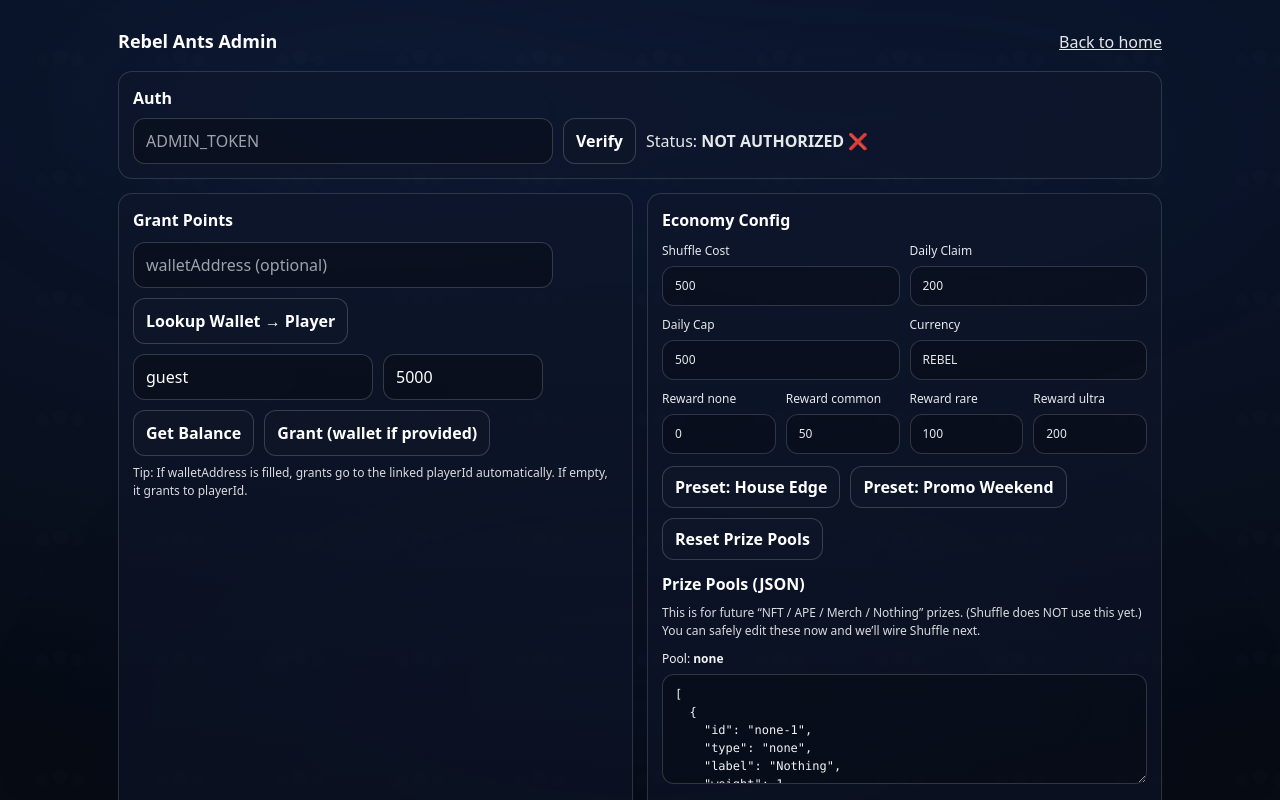
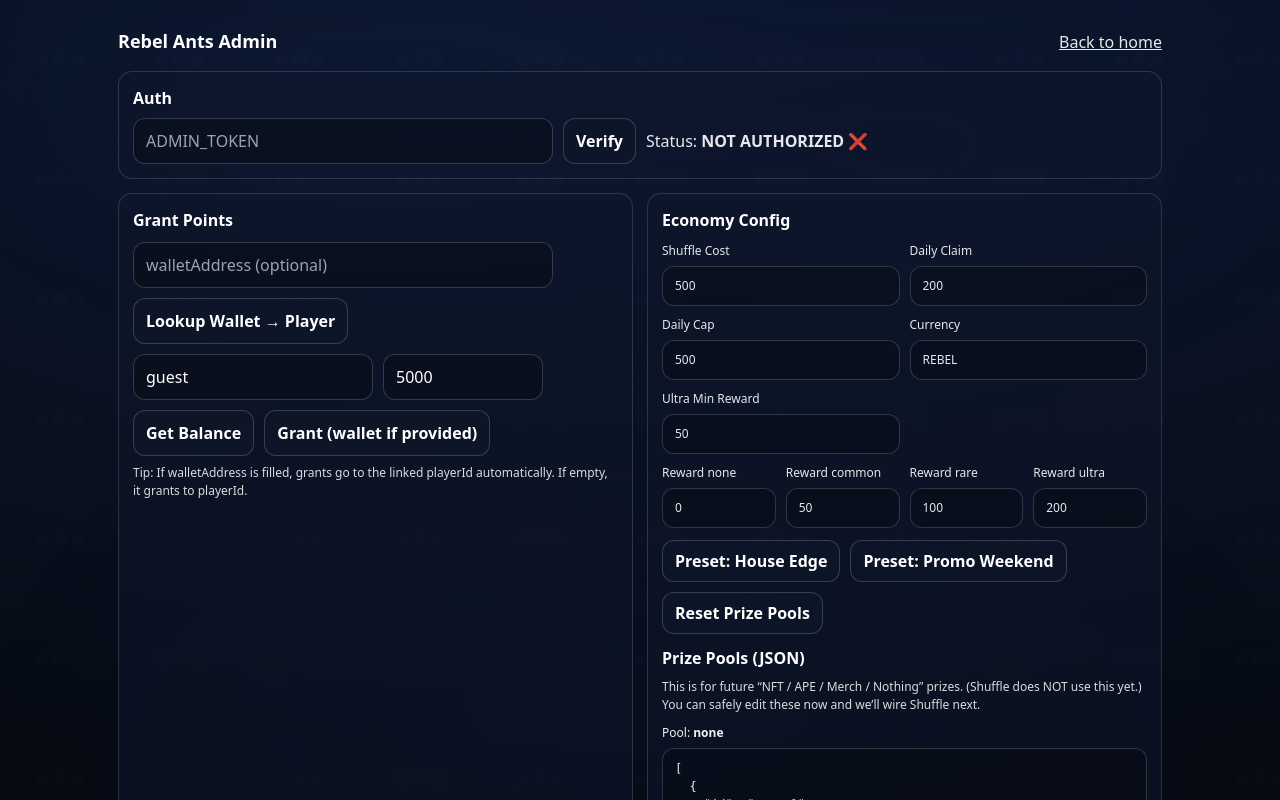
Before and after one commit to D1stknight/rebelants-playground, a Next.js app: page /admin in a window 1280 px wide. Shown: the top 800 px of the page. Built offline with nearby package versions, Linux system fonts and the light colour scheme; no server answers; what @rainbow-me/rainbowkit, wagmi would draw is missing.

Commit message:
Update admin.tsx

```diff
--- a/pages/admin.tsx
+++ b/pages/admin.tsx
@@ -9,6 +9,10 @@ type PointsConfigShape = {
   dailyClaim: number;
   dailyEarnCap: number;
   rewards: { none: number; common: number; rare: number; ultra: number };
+
+  // ✅ NEW
+  ultraMinReward: number;
+
   prizePools?: {
     none: any[];
     common: any[];
@@ -38,6 +42,10 @@ export default function AdminPage() {
   dailyClaim: defaultConfig.dailyClaim,
   dailyEarnCap: defaultConfig.dailyEarnCap,
   rewards: { ...defaultConfig.rewards },
+
+  // ✅ NEW (fallback if missing)
+  ultraMinReward: Number((defaultConfig as any).ultraMinReward ?? 50),
+
   prizePools: (defaultConfig as any).prizePools || {
     none: [],
     common: [],
@@ -323,6 +331,25 @@ export default function AdminPage() {
                 style={{ width: "100%", marginTop: 6, padding: "10px 12px", borderRadius: 12, border: "1px solid rgba(255,255,255,.18)", background: "rgba(0,0,0,.25)", color: "white" }}
               />
             </label>
+
+<label style={{ fontSize: 12, opacity: 0.9 }}>
+  Ultra Min Reward
+  <input
+    value={cfg.ultraMinReward}
+    onChange={(e) =>
+      setCfg((c) => ({ ...c, ultraMinReward: safeNum(e.target.value, c.ultraMinReward) }))
+    }
+    style={{
+      width: "100%",
+      marginTop: 6,
+      padding: "10px 12px",
+      borderRadius: 12,
+      border: "1px solid rgba(255,255,255,.18)",
+      background: "rgba(0,0,0,.25)",
+      color: "white",
+    }}
+  />
+</label>
           </div>
 
        <div style={{ marginTop: 10, display: "grid", gridTemplateColumns: "1fr 1fr 1fr 1fr", gap: 10 }}>
```
